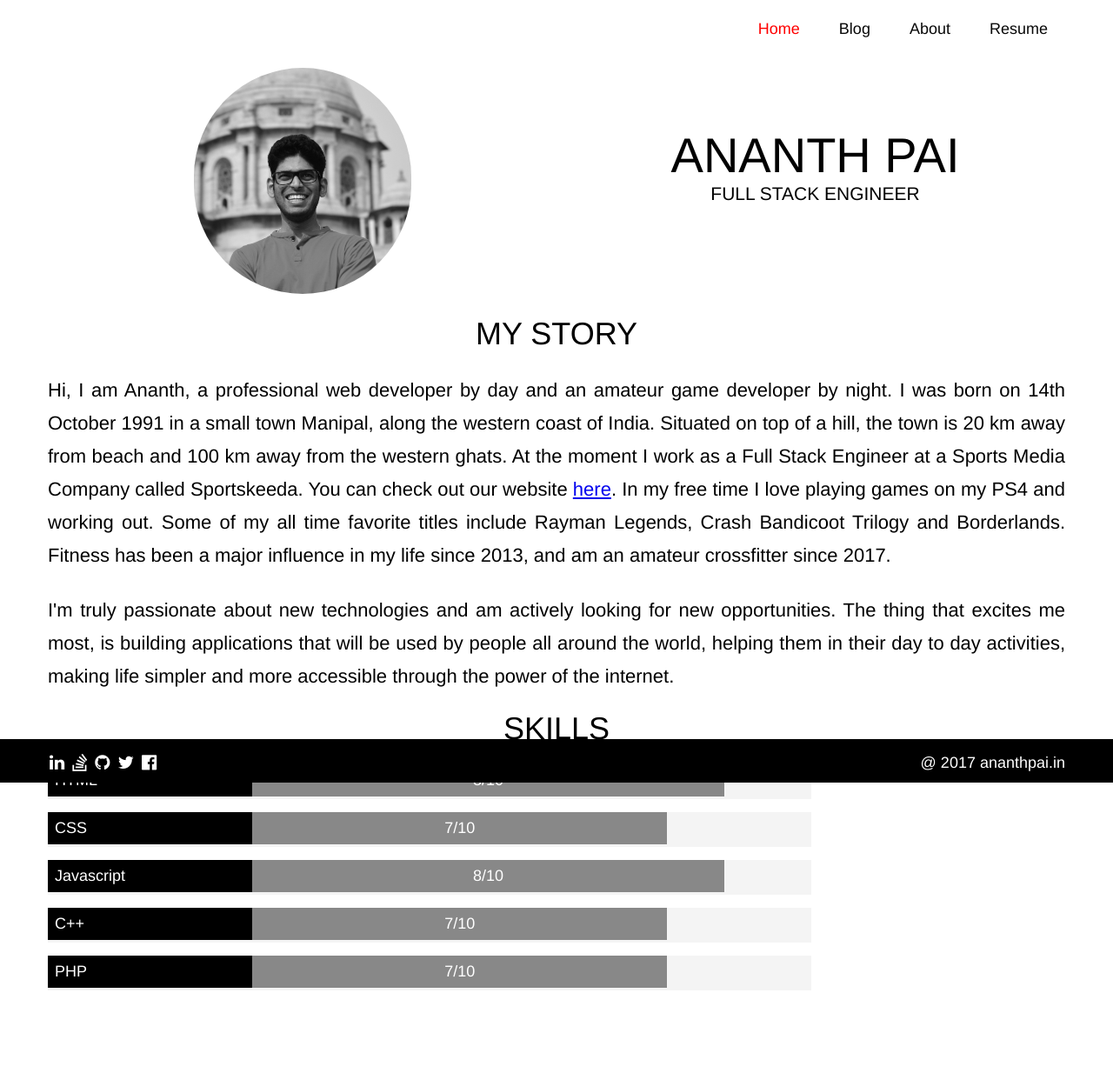
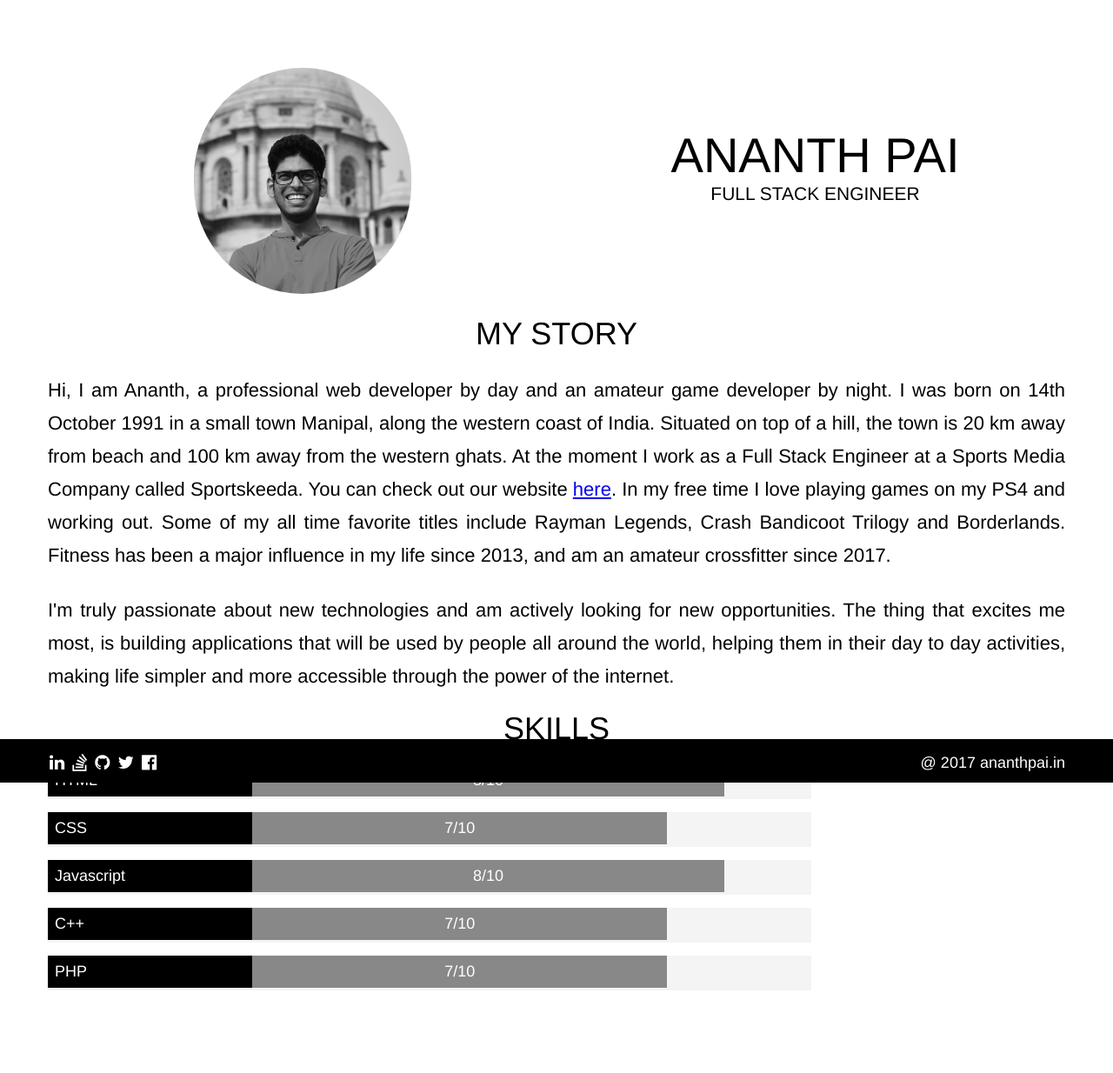
Before and after one commit to ananthtpai/ananthtpai.github.io, a Jekyll site: the page built from index.html, in a window 1280 px wide. Shown: the whole page at 87% size. Built offline with Jekyll 4.4.1, drawn with Linux system fonts in a browser that asks for light colours; some web fonts are replaced; Markdown is read by kramdown in place of the engine named in the settings.

Commit message:
removed nav temporiraly

```diff
--- a/_includes/nav.html
+++ b/_includes/nav.html
@@ -1,9 +1,9 @@
 <!-- <span class="header-title">Ananth Pai</span> -->
-<nav class="header-nav">
+<!-- <nav class="header-nav">
     <ul>
         <li><a href="{{site.baseurl}}/" class="btn {% if page.url == '/' %}btn-active{% endif %}">Home</a></li>
         <li><a href="{{site.baseurl}}/blog.html" class="btn {% if page.url == '/blog.html' %}btn-active{% endif %}">Blog</a></li>
         <li><a href="{{site.baseurl}}/about.html" class="btn {% if page.url == '/about.html' %}btn-active{% endif %}">About</a></li>
         <li><a href="{{site.baseurl}}/resume.html" class="btn {% if page.url == '/resume.html' %}btn-active{% endif %}">Resume</a></li>
     </ul>
-</nav>
+</nav> -->
```
